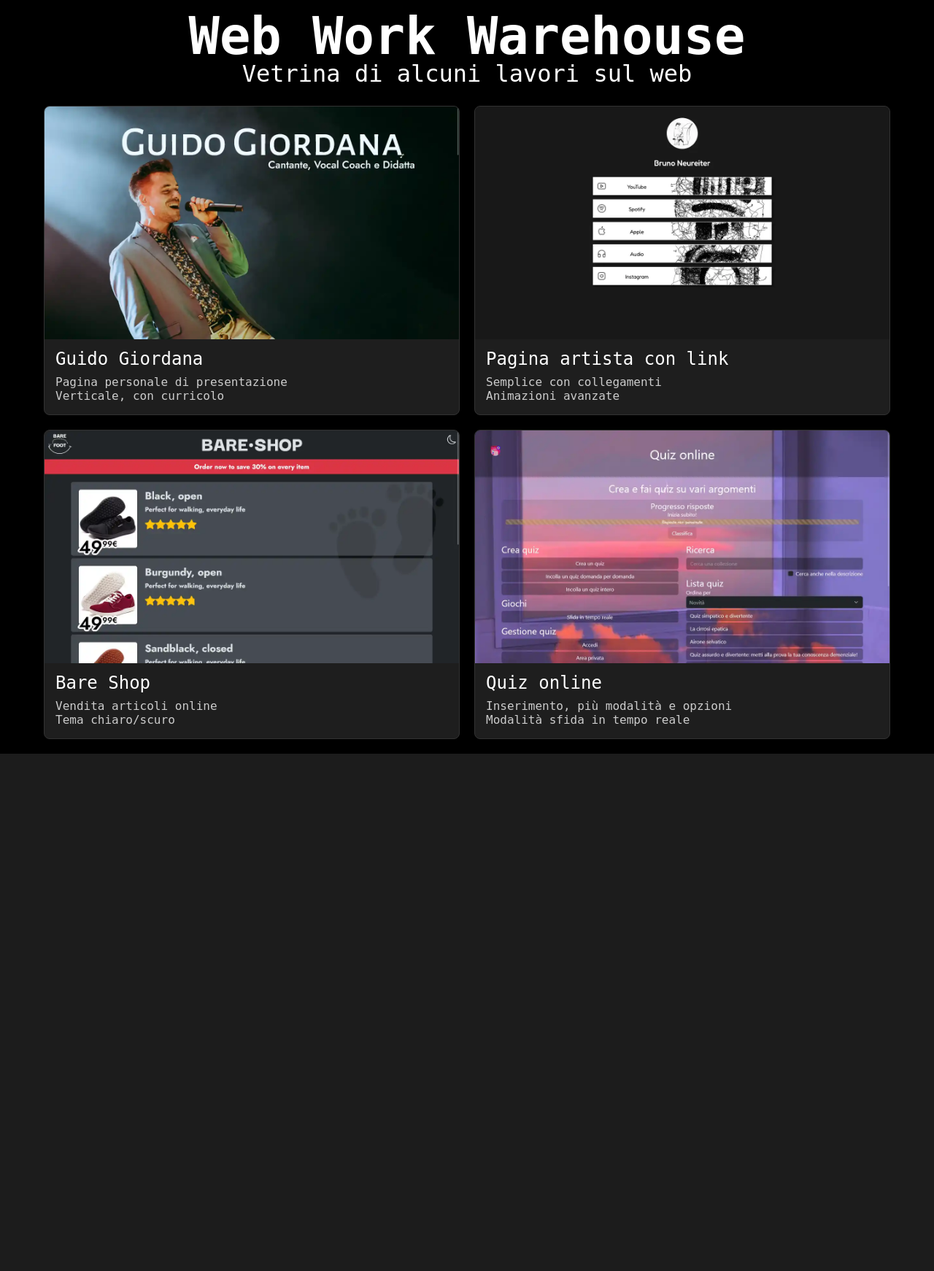
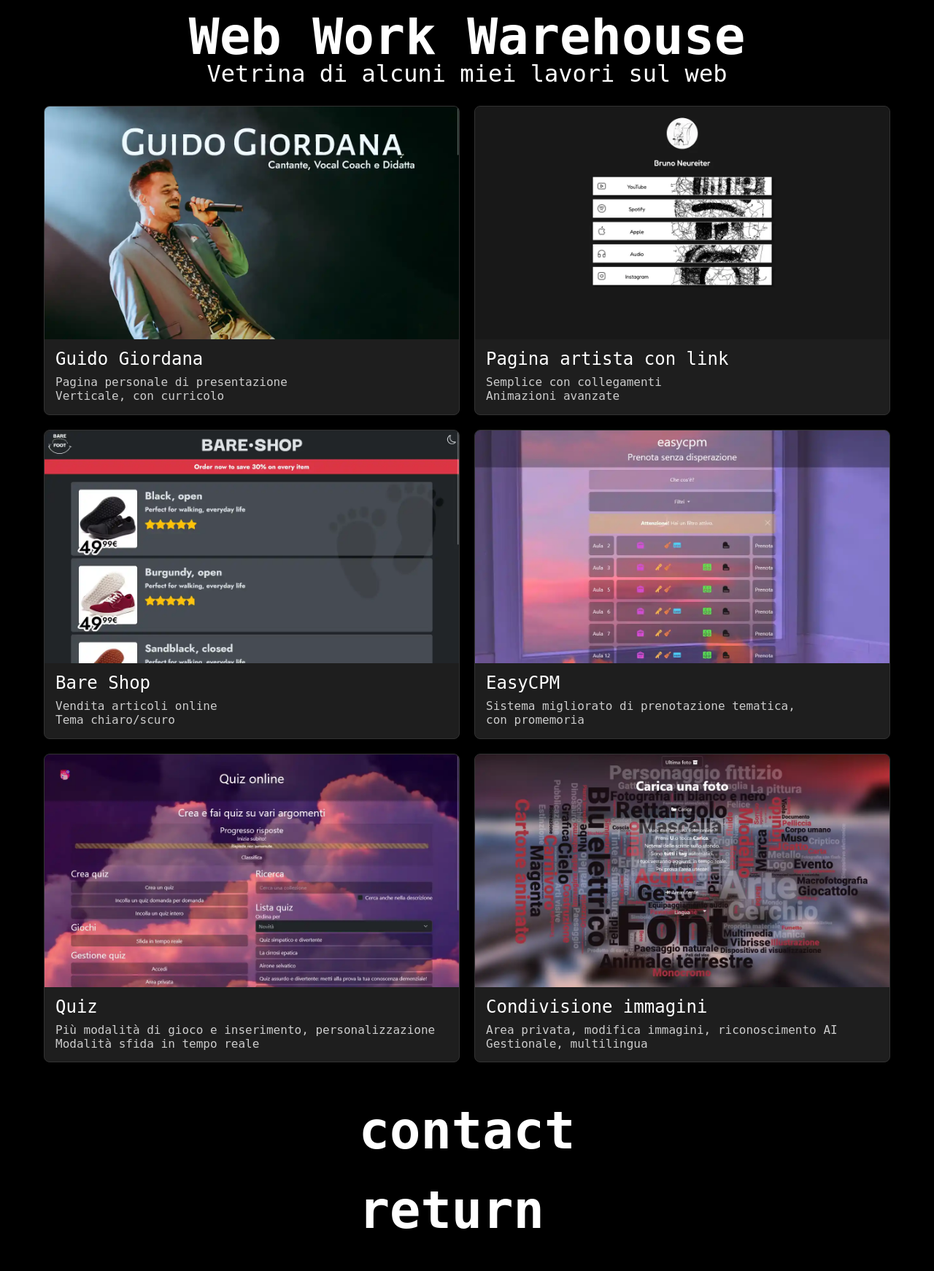
Before and after one commit to Sneffel/Bruno-Neureiter, a PHP site: page /web/ in a window 1280 px wide. Shown: the whole page at 73% size. Before the commit the page ends 1033 px from the top, so only its background shows below. Run offline with PHP 8.4, Linux system fonts and the light colour scheme.

Commit message:
new sites, improved text, new buttons

```diff
--- a/css/web.css
+++ b/css/web.css
@@ -14,10 +14,13 @@ body {
     line-height: 1.2;
 
 }
-
+.overflow-hidden{
+    overflow: hidden !important;
+}
 h1,h2,h3,h4{
     color:#fff;
     max-width: 100vw;
+    max-width: calc(100vw - 12px * 2);
 }
 h1{
     line-height: .75;
@@ -102,8 +105,9 @@ font-family: 'Space Mono', monospace;
         flex: 1 1 100%;
     }
 }
-h1{
+h1,.h1{
     font-size: clamp(3rem, 5.5vw, 15rem);
+    font-weight: bold;
 }
 span.line {
     display: inline-block;
--- a/web/index.html
+++ b/web/index.html
@@ -14,8 +14,9 @@
 
 <body>
     <div class="container text-center mt-4">
-        <h1 class="fw-bold">Web Work Warehouse</h1>
-        <h2><span class="line">Vetrina</span> <span class="line">di alcuni</span> <span class="line">lavori sul web</span>
+        <h1 class="fw-bold overflow-hidden">Web Work Warehouse</h1>
+        <h2><span class="line">Vetrina</span> <span class="line">di alcuni miei</span> <span class="line">lavori sul
+                web</span>
         </h2>
     </div>
     <div class="tiles container d-flex justify-content-center">
@@ -51,17 +52,59 @@
         </div>
         <div class="tile">
             <div class="image-wrapper">
-                <img src="img/quiz-ss.webp" alt="Website Screenshot">
+                <img src="img/easycpm.webp" alt="Website Screenshot">
+                <a class="open-btn btn btn-dark" href="https://easycpm.altervista.org/">Apri</a>
+            </div>
+            <div class="content">
+                <h2>EasyCPM</h2>
+                <p>Sistema migliorato di prenotazione tematica, con promemoria</p>
+            </div>
+        </div>
+        <div class="tile">
+            <div class="image-wrapper">
+                <img src="img/quiz.webp" alt="Website Screenshot">
                 <a class="open-btn btn btn-dark" href="https://easycpm.altervista.org/giochi/quiz/">Apri</a>
             </div>
             <div class="content">
-                <h2>Quiz online</h2>
-                <p>Inserimento, più modalità e opzioni<br>Modalità sfida in tempo reale</p>
+                <h2>Quiz</h2>
+                <p>Più modalità di gioco e inserimento, personalizzazione<br>Modalità sfida in tempo reale</p>
             </div>
         </div>
-
+        <div class="tile">
+            <div class="image-wrapper">
+                <img src="img/shrph.webp" alt="Website Screenshot">
+                <a class="open-btn btn btn-dark" href="https://shrph.altervista.org/">Apri</a>
+            </div>
+            <div class="content">
+                <h2>Condivisione immagini</h2>
+                <p>Area privata, modifica immagini, riconoscimento AI<br>Gestionale, multilingua</p>
+            </div>
+        </div>
+    </div>
+    <div class="my-5 cont">
+        <h1 onclick="decodeEmail()" id="email" style="cursor: pointer;" data-value="contact">contact</h1>
+        <a href="../">
+            <h1 class="pt-5" data-value="return">return</h2>
+        </a>
     </div>
     <script src="../js/js2.js"></script>
+    <script>
+        function decodeEmail() {
+            let coded = "6369616f406272756e6f6e65757265697465722e636f6d";
+            let key = "ABCDEFGHIJKLMNOPQRSTUVWXYZabcdefghijklmnopqrstuvwxyz0123456789@.";
+            let email = '';
+
+            for (let i = 0; i < coded.length; i += 2) {
+                let hexPair = coded.substr(i, 2);
+                email += String.fromCharCode(parseInt(hexPair, 16));
+            }
+
+            url = 'mailto:' + email + "?subject=Ciao!";
+            console.log(url)
+            window.location.href = url;
+
+        }
+        </script>
 </body>
 
 </html>
```
Also changed, not shown: web/img/easycpm.webp (added), web/img/quiz-ss.webp (deleted), web/img/quiz.webp (added), web/img/shrph.webp (added), work/index.html (indentation only).
